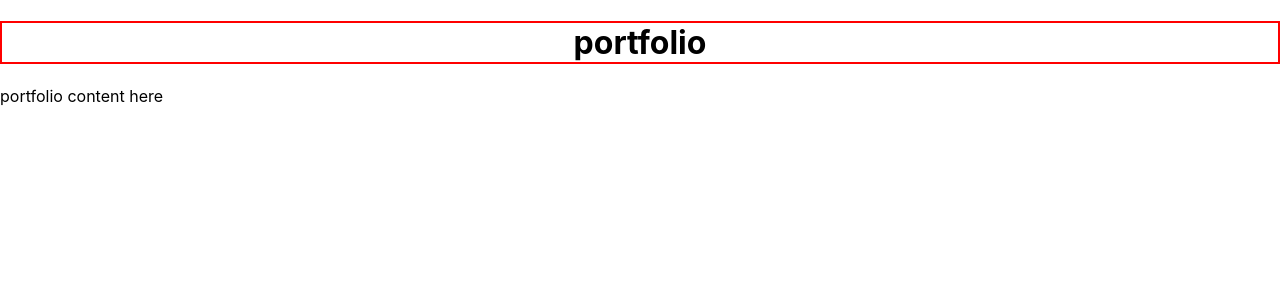
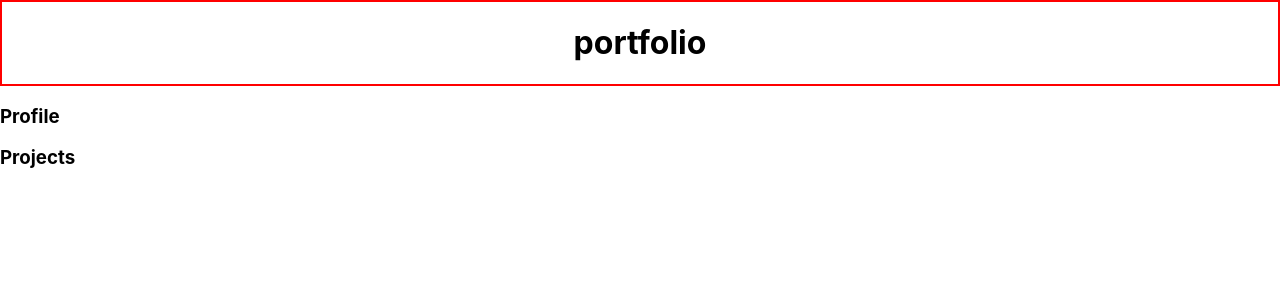
Before and after one commit to Izzywa/portfolio, a React (Create React App) app: page / in a window 1280 px wide. Shown: the top 300 px of the page. Built offline with nearby package versions, Linux system fonts and the light colour scheme.

Commit message:
create components

```diff
--- a/src/App.js
+++ b/src/App.js
@@ -1,12 +1,11 @@
-
 import React from 'react';
+import Homepage from './components/Homepage';
 import './css/App.css';
 
 function App() {
   return (
     <div className="App">
-      <h1 className='portfolio-title'>portfolio</h1>
-      <p>portfolio content here</p>
+      <Homepage />
     </div>
   );
 }
--- /dev/null
+++ b/src/components/Homepage.js
@@ -0,0 +1,18 @@
+import React from "react";
+import Profile from "./Profile";
+import Projects from "./Projects";
+
+export default function Homepage(props) {
+    return (
+        <>
+        <div className='portfolio-title'>
+        <h1>portfolio</h1>
+        </div>
+
+        <div>
+            <Profile />
+            <Projects/>
+        </div>
+        </>
+    )
+}
--- /dev/null
+++ b/src/components/Profile.js
@@ -0,0 +1,9 @@
+import React from "react";
+
+export default function Profile(props) {
+    return(
+        <div>
+            <h3>Profile</h3>
+        </div>
+    )
+}
--- /dev/null
+++ b/src/components/Projects.js
@@ -0,0 +1,9 @@
+import React from "react";
+
+export default function Projects(props){
+    return (
+        <div>
+            <h3>Projects</h3>
+        </div>
+    )
+}
```
